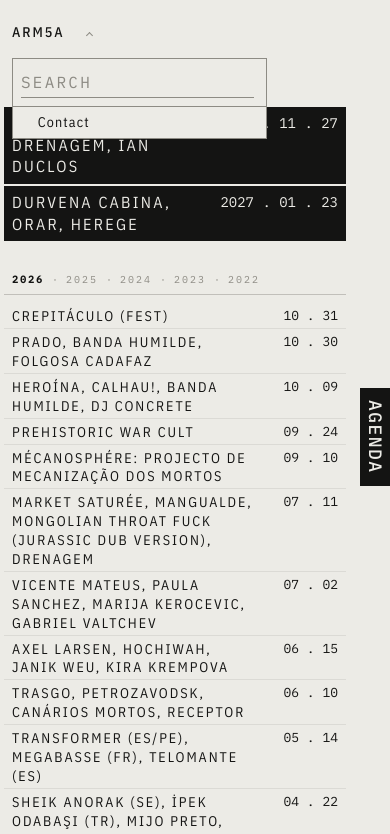
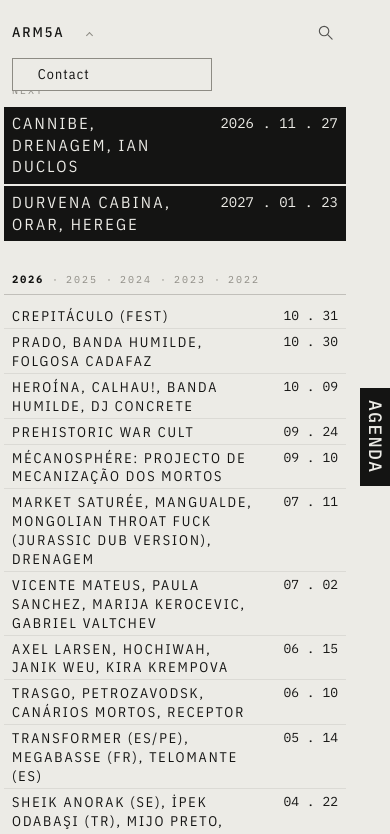
Before and after one commit to globalgroove/ARM5A, a plain HTML site: page index.html in a window 390 px wide. Both pictures are taken after a click on the button "ARM5A". Shown: the top 834 px of the page. Drawn offline with nearby package versions, Linux system fonts and the light colour scheme.

Commit message:
Search: icon top right that slides the field open; line no longer thickens on focus
Co-Authored-By: Claude Sonnet 5.5 <noreply@anthropic.com>
Claude-Session: https://claude.ai/code/session_01EG4bV4EuyqLMFJDihHK2L9

```diff
--- a/index.html
+++ b/index.html
@@ -412,9 +412,6 @@ mark{background:var(--ink);color:var(--paper);padding:0 1px}   /* search matches
 .site-menu a::before{content:"";display:inline-block;width:1.2em}
 .site-menu a[aria-current]::before{content:"\25CF"}
 .site-menu a:hover,.site-menu a:focus-visible{background:var(--ink);color:var(--paper);outline:none}
-.site-menu li:has(>.ag-tools[hidden]){display:none}
-.site-menu .ag-tools,.page.no-tabs .site-menu .ag-tools{position:static;width:auto;margin:0;padding:8px 12px 8px 8px;display:flex;z-index:auto}   /* the search lives in the dropdown, above the links */
-.site-menu .ag-tools[hidden]{display:none}
 
 /* logo placeholder marks. "registration" uses the ink colour only; "lens" is ink plus paper-coloured cut-outs */
 .logo .ink{fill:currentColor}
@@ -494,14 +491,20 @@ main{grid-area:past;min-width:0}      /* upcoming and past events stack in the r
 .agenda tr.ev-inline:hover>*{background:var(--paper);color:var(--ink);opacity:1}
 .ag-empty{margin:0 0 1.4em;font:400 13px/1.4 var(--value);letter-spacing:.06em;opacity:.6}
 .ag-h{margin:0 0 10px;font:700 15px/1.2 var(--label);letter-spacing:.14em;text-transform:uppercase}
-.ag-tools{position:absolute;top:30px;right:64px;z-index:9;width:260px;display:flex;align-items:center;gap:12px;min-width:0}   /* search: top-right corner */
+.ag-tools{position:fixed;top:24px;right:64px;z-index:9;display:flex;align-items:center;justify-content:flex-end;gap:8px;background:var(--paper);min-width:0}   /* search: a small icon in the top-right corner; it opens the field to its left */
+.srch-btn{display:grid;place-items:center;width:30px;height:30px;padding:0;background:none;border:0;color:var(--ink);cursor:pointer;opacity:.7;transition:opacity .25s ease}
+.srch-btn:hover,.srch-btn:focus-visible,.ag-tools.open .srch-btn{opacity:1}
+.srch-btn svg{display:block;width:17px;height:17px;fill:none;stroke:currentColor;stroke-width:1.2;stroke-linecap:round}
+.ag-tools:not(.open) .ag-count{display:none}
 .page.no-tabs .ag-tools{right:20px}
 .ag-tools[hidden],.ag-years[hidden]{display:none}
-.ag-box{position:relative;flex:1 1 180px;min-width:0}
+.ag-box{position:relative;width:0;min-width:0;overflow:hidden;opacity:0;visibility:hidden;transition:width .4s cubic-bezier(.22,.7,.2,1),opacity .25s ease,visibility 0s linear .4s}
+.ag-tools.open .ag-box{width:min(240px,calc(100vw - 190px));opacity:1;visibility:visible;transition:width .4s cubic-bezier(.22,.7,.2,1),opacity .35s ease .06s,visibility 0s}
+@media (prefers-reduced-motion:reduce){.ag-box,.ag-tools.open .ag-box{transition:none}}
 .ag-box input{display:block;width:100%;font:400 11px/1.3 var(--value);color:var(--ink);background:transparent;border:0;border-bottom:1px solid var(--rule);border-radius:0;padding:5px 28px 4px 0;-webkit-appearance:none;appearance:none}
 .ag-box input::placeholder{color:var(--rule);letter-spacing:.14em}
 .ag-box input::-webkit-search-cancel-button{-webkit-appearance:none}
-.ag-box input:focus,.ag-box input:focus-visible{outline:none;border-bottom-color:var(--ink);box-shadow:0 1px 0 var(--ink)}   /* just a line; it turns black (and thickens) when typing */
+.ag-box input:focus,.ag-box input:focus-visible{outline:none;border-bottom-color:var(--ink)}   /* the line turns black when typing, it keeps its thickness */
 .ag-x{position:absolute;right:2px;top:50%;transform:translateY(-50%);background:none;border:0;color:var(--ink);font:400 16px/1 var(--value);padding:3px 7px;cursor:pointer}
 .ag-x[hidden]{display:none}
 .ag-count:empty{display:none}
@@ -570,7 +573,11 @@ aside{align-self:stretch}
   .detail{position:relative;top:auto;width:100%}   /* relative, so that Info and Close stay inside the frame */
   .ag-scroll{max-height:none!important;overflow:visible}   /* phone: no scrolling box, the page itself scrolls */
   .site{width:calc(100% + 12px);max-width:none;margin:0 0 0 -12px;padding:20px 8px 12px 12px}
-  .site-menu{left:12px}   /* the menu bar covers its own gap, so nothing shows between it and the year index */
+  .site-menu{left:12px}
+  .ag-tools{top:calc(env(safe-area-inset-top,0px) + 17px);right:50px}
+  .ag-tools.open .ag-box{width:calc(100vw - 215px)}   /* stays clear of the site title */
+  .ag-count{display:none}
+  .page.no-tabs .ag-tools{right:12px}   /* the menu bar covers its own gap, so nothing shows between it and the year index */
   .ag-ctrl{top:var(--site-h,44px);z-index:6;padding:8px 0 6px 8px}   /* the year index stays in view under the menu */
   .ag-box input{font-size:16px}         /* 16px: stops the browser from zooming in when the search is tapped */
   .tab-side{font-size:18px;padding:12px 6px}
@@ -599,6 +606,7 @@ aside{align-self:stretch}
       <button type="button" class="ag-x" id="ag-x" aria-label="Clear search" hidden>&times;</button>
     </div>
     <span class="ag-count" id="ag-count" aria-live="polite"></span>
+    <button type="button" class="srch-btn" id="ag-open" aria-label="Search the agenda" aria-expanded="false" aria-controls="ag-q"><svg viewBox="0 0 18 18" aria-hidden="true"><circle cx="7.5" cy="7.5" r="5"/><path d="M11.3 11.3 L16 16"/></svg></button>
   </div>
 
   <!-- side tab: this page's label (+ a link box to the next page when nextPage is set) -->
@@ -708,10 +716,9 @@ aside{align-self:stretch}
       if (hash) spy.push({ a: a, id: l[1].slice(1) });
       li.appendChild(a); menu.appendChild(li);
     });
-    var sli = el('li'); sli.appendChild($('ag-tools')); menu.insertBefore(sli, menu.firstChild);   // the search moves into the dropdown
     if (!links.length) { btn.classList.add('static'); btn.removeAttribute('aria-expanded'); btn.removeAttribute('aria-controls'); }
     else {
-      var setOpen = function(o){ menu.hidden = !o; btn.setAttribute('aria-expanded', o); if (o && !narrow() && !$('ag-tools').hidden) $('ag-q').focus(); };
+      var setOpen = function(o){ menu.hidden = !o; btn.setAttribute('aria-expanded', o); };
       btn.addEventListener('click', function(){ setOpen(menu.hidden); });
       menu.addEventListener('click', function(e){ if (e.target.closest('a')) setOpen(false); });
       document.addEventListener('click', function(e){ if (!$('site').contains(e.target)) setOpen(false); });
@@ -904,7 +911,15 @@ aside{align-self:stretch}
     else {
       $('ag-tools').hidden = false;
       q.addEventListener('input', filter);
-      q.addEventListener('keydown', function(e){ if (e.key === 'Escape' && q.value) { q.value = ''; filter(); e.stopPropagation(); } });
+      var tools = $('ag-tools'), openBtn = $('ag-open');
+      function setSearch(o){                              // the icon opens the field (it slides out to the left); closing clears the search
+        tools.classList.toggle('open', o); openBtn.setAttribute('aria-expanded', o);
+        if (o) setTimeout(function(){ q.focus(); }, 60);
+        else if (q.value) { q.value = ''; filter(); }
+      }
+      openBtn.addEventListener('click', function(){ setSearch(!tools.classList.contains('open')); });
+      q.addEventListener('blur', function(){ setTimeout(function(){ if (!q.value && document.activeElement !== xBtn && document.activeElement !== openBtn) setSearch(false); }, 120); });
+      q.addEventListener('keydown', function(e){ if (e.key === 'Escape') { e.stopPropagation(); if (q.value) { q.value = ''; filter(); } else { setSearch(false); openBtn.focus(); } } });
       xBtn.addEventListener('click', function(){ q.value = ''; filter(); q.focus(); });
     }
 
```
